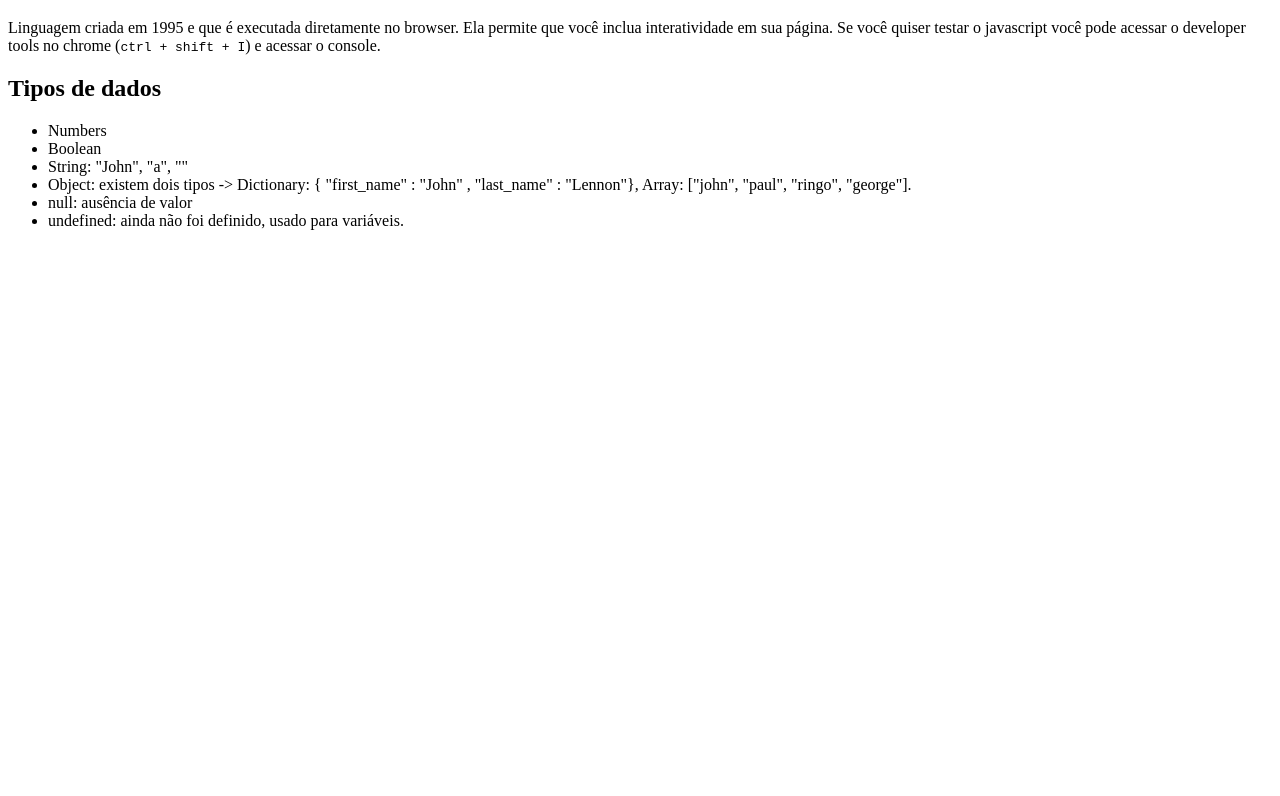
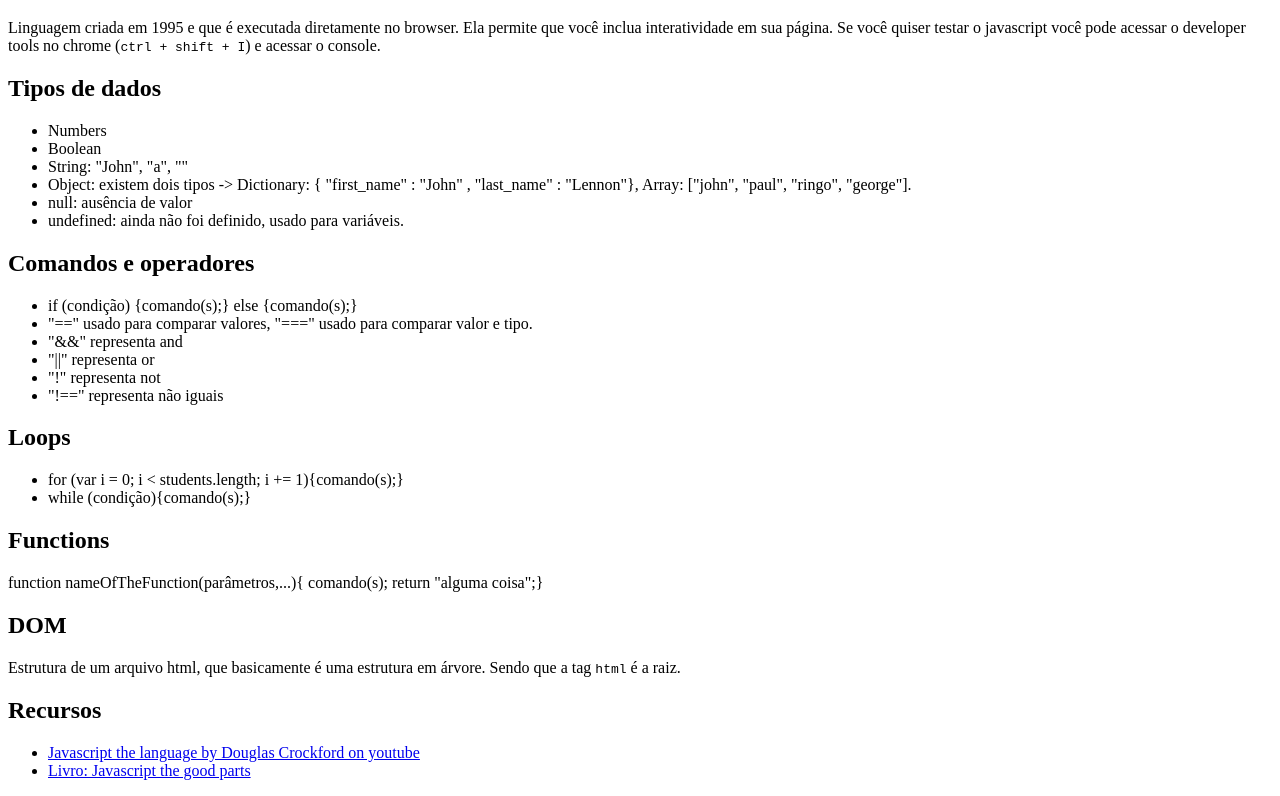
Before and after one commit to waljo/javascript, a plain HTML site: page index.html in a window 1280 px wide. Shown: the part 61-857 px from the top of the page. Before the commit the page ends 800 px from the top, so only its background shows below. Drawn offline with Linux system fonts and the light colour scheme.

Commit message:
Dia 01 mar 2018

```diff
--- a/index.html
+++ b/index.html
@@ -19,5 +19,29 @@
 				<li>null: ausência de valor</li>
 				<li>undefined: ainda não foi definido, usado para variáveis.</li>
 			</ul>
-	</body>
+		<h2>Comandos e operadores</h2>
+			<ul>
+				<li>if (condição) {comando(s);} else {comando(s);}</li>
+				<li>"==" usado para comparar valores, "===" usado para comparar valor e tipo.</li>
+				<li>"&&" representa and </li>
+				<li>"||" representa or </li>
+				<li>"!" representa not</li>
+				<li>"!==" representa não iguais</li>
+			</ul>
+		<h2>Loops</h2>
+			<ul>
+				<li>for (var i = 0; i < students.length; i += 1){comando(s);} </li>
+				<li>while (condição){comando(s);}</li>
+			</ul>
+		<h2>Functions</h2>
+			function nameOfTheFunction(parâmetros,...){
+					comando(s);
+					return "alguma coisa";}
+		<h2>DOM</h2>
+			<p>Estrutura de um arquivo html, que basicamente é uma estrutura em árvore. Sendo que a tag <code>html</code> é a raiz.</p>
+		<h2>Recursos</h2>
+			<ul>
+				<li><a href="https://www.youtube.com/watch?v=v2ifWcnQs6M">Javascript the language by Douglas Crockford on youtube</a></li>
+				<li><a href="https://github.com/transidai1705/javascript-ebooks/blob/master/%5BJavaScript%20The%20Good%20Parts%201st%20Edition%20by%20Douglas%20Crockford%20-%202008%5D.pdf">Livro: Javascript the good parts</a></li>
+			</ul>
 </html>
```
